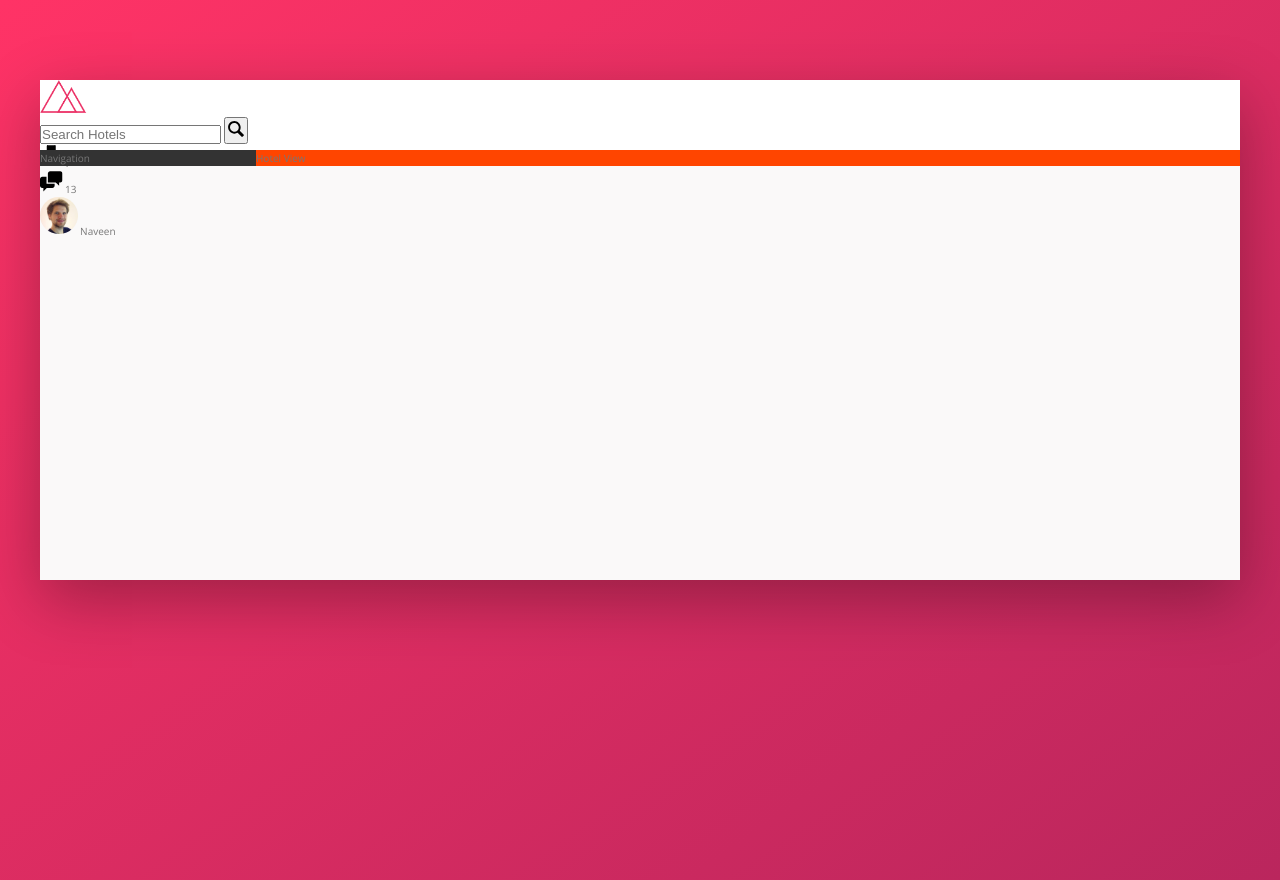
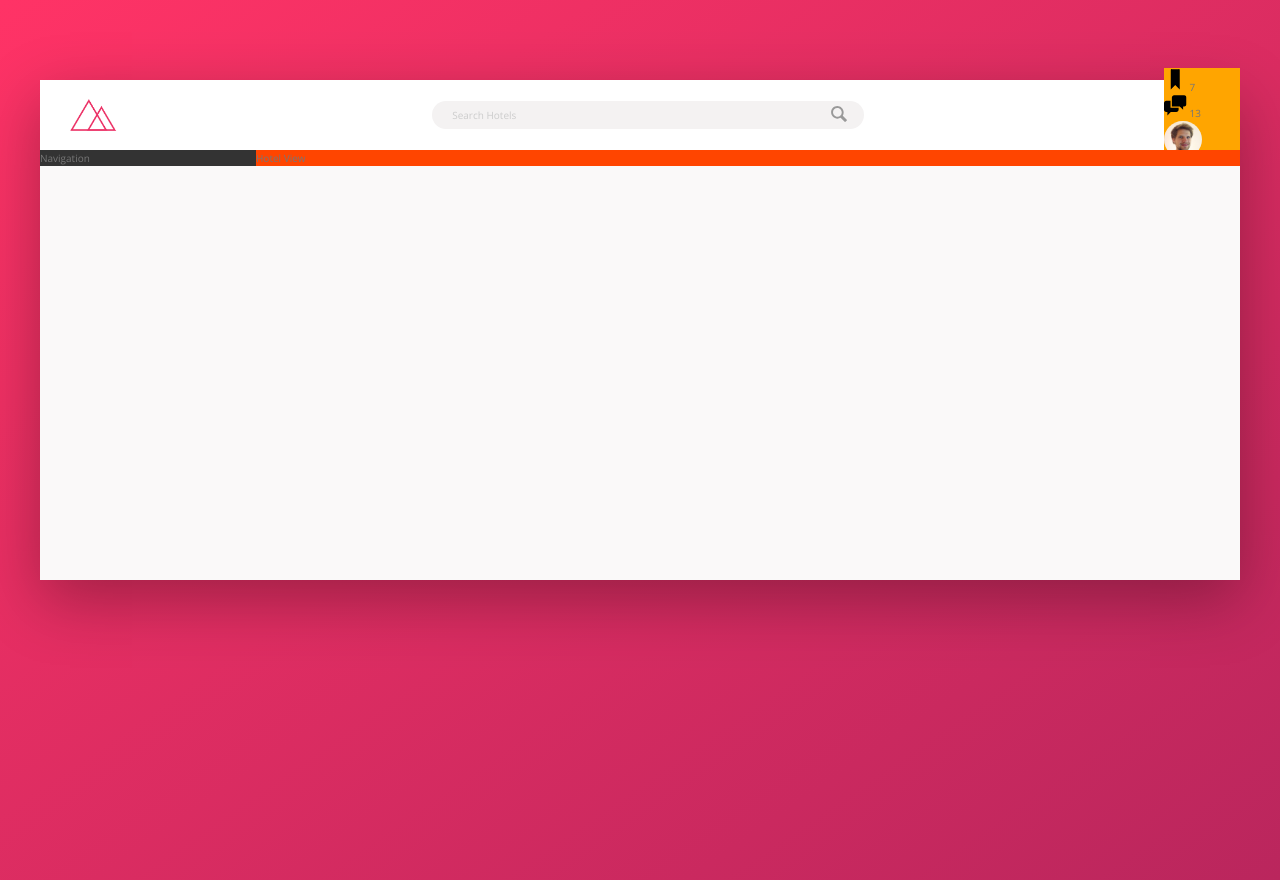
Before and after one commit to naveenrawat51/flexbox-master, a website: page index.html in a window 1280 px wide. Drawn offline with nearby package versions, Linux system fonts and the light colour scheme.

Commit message:
logo and search box adjusted

```diff
--- a/sass/_components.scss
+++ b/sass/_components.scss
@@ -1,24 +1,62 @@
 // LOGO
 .logo {
   height: 3.25rem;
+  margin-left: 3rem;
 }
 
 // SEARCH
 .search {
+  flex: 0 0 40%;
+
+  display: flex;
+  align-items: center;
+  justify-content: center;
+
   &__input {
+    font-family: inherit;
+    font-size: inherit;
+    background-color: var(--color-grey-light-2);
+    border: none;
+    padding: 0.7rem 2rem;
+    border-radius: 100px;
+    width: 90%;
+    transition: all 0.2s;
+    margin-right: -3.5rem;
+
+    &:focus {
+      width: 100%;
+      outline: none;
+    }
+
+    &::-webkit-input-placeholder {
+      font-weight: 100;
+      color: var(--color-grey-light-4);
+    }
   }
 
   &__button {
+    border: none;
+    background-color: var(--color-grey-light-2);
+
+    &:focus {
+      outline: none;
+    }
+
+    &:active {
+      transform: translateY(2px);
+    }
   }
 
   &__icon {
     height: 2rem;
     width: 2rem;
+    fill: var(--color-grey-dark-3);
   }
 }
 
 //NAVIGATION
 .user-nav {
+  background-color: orange;
   &__icon-box {
   }
 
--- a/sass/_layout.scss
+++ b/sass/_layout.scss
@@ -11,6 +11,10 @@
   height: 7rem;
   background-color: #fff;
   border-bottom: var(--color-grey-light-2);
+
+  display: flex;
+  justify-content: space-between;
+  align-items: center;
 }
 
 .content {
```
Also changed, not shown: css/style.css.
